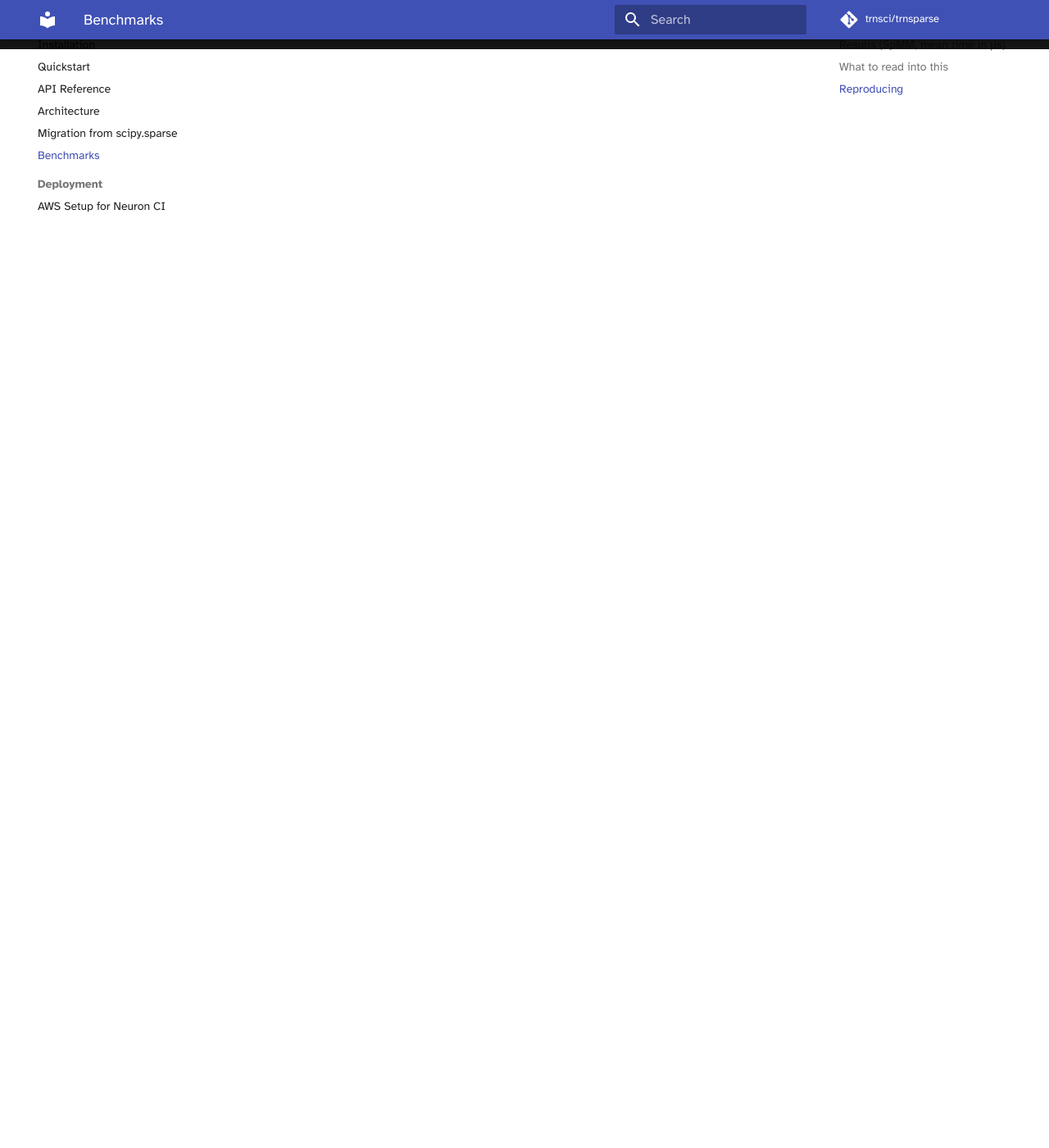
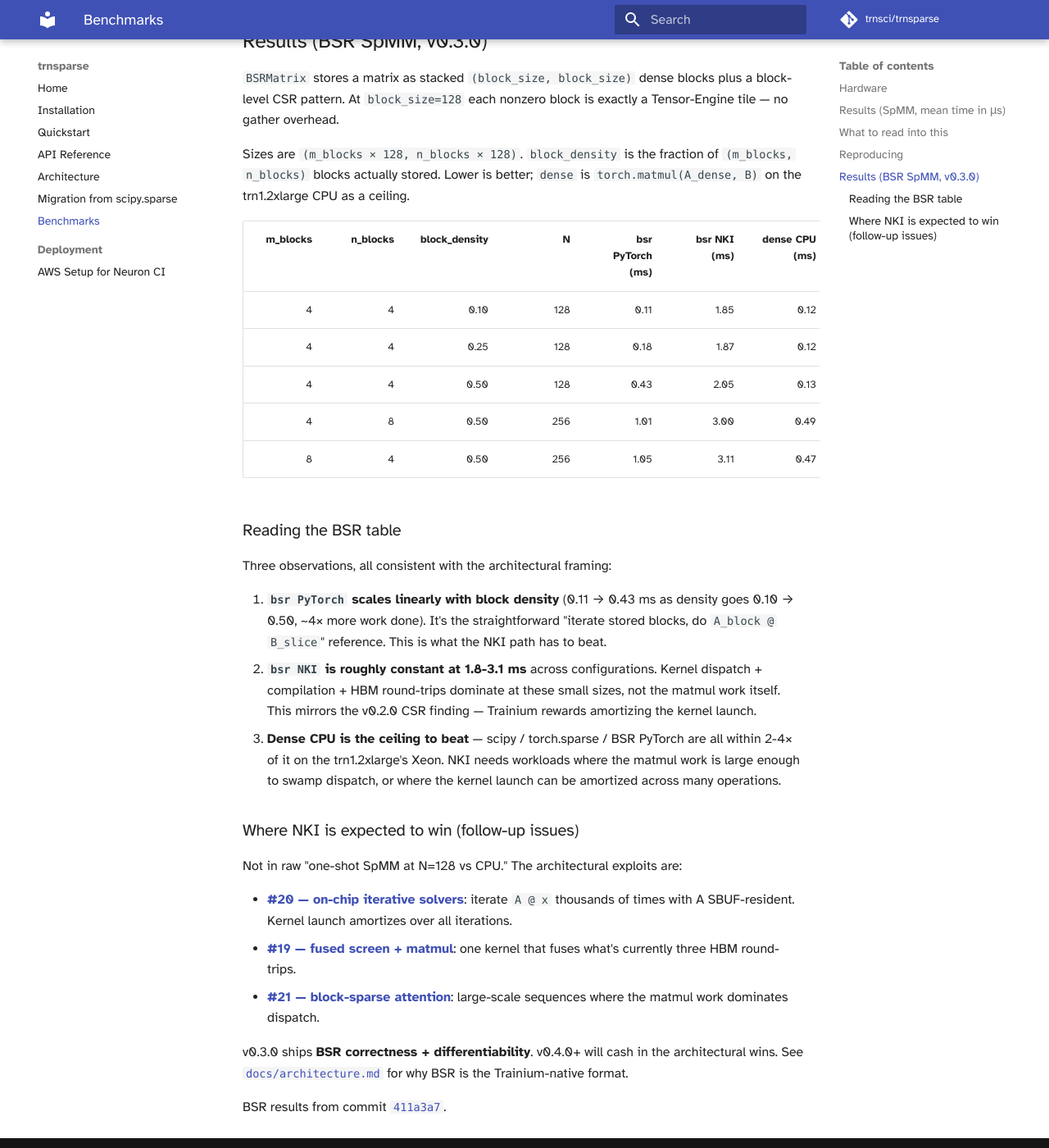
Before and after one commit to trnsci/trnsparse, an MkDocs documentation site: the page built from docs/benchmarks.md, in a window 1280 px wide and 1400 px high, scrolled down 2148 px. Shown: the whole window at 82% size. Built offline with MkDocs 1.6.1 and Material for MkDocs 9.7.7, drawn with Linux system fonts in a browser that asks for light colours; some web fonts are replaced; comment, search, counter and statistics services are not loaded.

Commit message:
release: 0.3.0 — BSR is the Trainium-native sparse format
Headline feature: `BSRMatrix` + `bsr_spmm` with an NKI kernel that does
one `nc_matmul` per stored 128×128 block. Zero gather overhead — each
block is already a Tensor-Engine tile.

Architectural thesis documented in docs/architecture.md lede: Trainium's
natural "unit of sparse work" is the 128×128 block, not the individual
nonzero. BSR is the format that hands the systolic array exactly what
it wants.

BSR ships with:
- 9/9 CPU tests (format roundtrips + SpMM parity)
- 7/7 hardware tests on trn1.2xlarge including torch.autograd.gradcheck
  (suite's second differentiable NKI kernel, after v0.2.0 CSR)
- benchmarks/bench_bsr_spmm.py (54 data points)
- docs/benchmarks.md populated with honest numbers: at v0.3.0 sizes, NKI
  dispatch overhead dominates matmul work — the architectural wins
  (SBUF-resident iterative #20, fused screen+matmul #19, block-sparse
  attention #21) live in follow-up issues.

Also in v0.3.0:
- sparse_add no longer materializes N×N dense intermediate (#8).
- density_screen test coverage (#10).
- Issue #15 (row-bucketing CSR) reframed as backlog — BSR supersedes it.

Closes #8, #9, #10, #12, #18.
Files #19, #20, #21 for follow-up architectural work.

Reframing motivated by user guidance: "think through the architecture
available here. To go deep thinking about how it could be exploited
rather than simply mapping existing techniques. This is ultimately
more about that than straight benchmarks." Saved durably in memory.

````diff
--- a/docs/architecture.md
+++ b/docs/architecture.md
@@ -1,4 +1,34 @@
 # Architecture
+
+## Why BSR is Trainium-native
+
+Trainium's Tensor Engine is a 128×128 systolic array. `nisa.nc_matmul`
+moves a 128-partition stationary tile against a moving operand of up to
+128 × 512, all on-chip. The natural "unit of sparse work" on this
+architecture is therefore not a single nonzero — it's a 128×128 block.
+
+**BSR (block-sparse row)** at `block_size=128` stores a matrix as a list
+of these blocks plus a block-level CSR pattern. Every stored block is
+already in the shape the systolic array wants: one `nc_matmul` per block,
+no gather step, no padding-within-tile waste. The architectural match is
+exact.
+
+Contrast with CSR, which stores individual nonzero elements. The v0.2.0
+NKI path for CSR materializes the matrix into a dense `(M, K)` tile
+before the matmul (see the [SpMM path](#v020-csr-spmm-path) below) —
+necessary for correctness, but it pays the full `M × K` cost whether the
+matrix is sparse or not. BSR skips this because blocks are already dense.
+
+**Consequence for the library's shape:** CSR remains the construction and
+interop format (scipy compatibility, PyTorch's `torch.sparse_csr_tensor`
+interop). BSR is the compute format for the NKI path. For matrices with
+real block structure — Fock/ERI tensors after Schwarz screening, FEM
+stiffness matrices, graph adjacencies, block-sparse attention masks —
+BSR is strictly preferred. For truly unstructured sparse (random CSR),
+the PyTorch fallback is already within 2× of scipy; NKI adds nothing.
+
+See [Benchmarks](benchmarks.md) for numbers that validate this framing.
+
 
 ```
 trnsparse/
@@ -36,7 +66,7 @@
 
 `nki/dispatch.py` exposes `HAS_NKI`, `set_backend("auto"|"pytorch"|"nki")`, `get_backend()`, and the NKI entry points. In v0.2.0, `spmm` routes through `_use_nki()` and calls `_spmm_dense_kernel` on the Tensor Engine. `spmv`, `spmv_symmetric`, and screening still run the PyTorch path (single-column NKI matmul doesn't pay off).
 
-### v0.2.0 SpMM path
+### v0.2.0 CSR SpMM path
 
 Forward — `_SpMMFunction.forward`:
 
--- a/docs/benchmarks.md
+++ b/docs/benchmarks.md
@@ -71,3 +71,60 @@
 Results above were generated at commit
 [`cee2e34`](https://github.com/trnsci/trnsparse/commit/cee2e34) on
 `trn1.2xlarge`.
+
+## Results (BSR SpMM, v0.3.0)
+
+`BSRMatrix` stores a matrix as stacked `(block_size, block_size)` dense
+blocks plus a block-level CSR pattern. At `block_size=128` each nonzero
+block is exactly a Tensor-Engine tile — no gather overhead.
+
+Sizes are `(m_blocks × 128, n_blocks × 128)`. `block_density` is the
+fraction of `(m_blocks, n_blocks)` blocks actually stored. Lower is
+better; `dense` is `torch.matmul(A_dense, B)` on the trn1.2xlarge CPU
+as a ceiling.
+
+| m_blocks | n_blocks | block_density | N | bsr PyTorch (ms) | bsr NKI (ms) | dense CPU (ms) |
+|---:|---:|---:|---:|---:|---:|---:|
+| 4 | 4 | 0.10 | 128 | 0.11 | 1.85 | 0.12 |
+| 4 | 4 | 0.25 | 128 | 0.18 | 1.87 | 0.12 |
+| 4 | 4 | 0.50 | 128 | 0.43 | 2.05 | 0.13 |
+| 4 | 8 | 0.50 | 256 | 1.01 | 3.00 | 0.49 |
+| 8 | 4 | 0.50 | 256 | 1.05 | 3.11 | 0.47 |
+
+### Reading the BSR table
+
+Three observations, all consistent with the architectural framing:
+
+1. **`bsr PyTorch` scales linearly with block density** (0.11 → 0.43 ms
+   as density goes 0.10 → 0.50, ~4× more work done). It's the
+   straightforward "iterate stored blocks, do `A_block @ B_slice`"
+   reference. This is what the NKI path has to beat.
+2. **`bsr NKI` is roughly constant at 1.8-3.1 ms** across configurations.
+   Kernel dispatch + compilation + HBM round-trips dominate at these
+   small sizes, not the matmul work itself. This mirrors the v0.2.0 CSR
+   finding — Trainium rewards amortizing the kernel launch.
+3. **Dense CPU is the ceiling to beat** — scipy / torch.sparse / BSR
+   PyTorch are all within 2-4× of it on the trn1.2xlarge's Xeon. NKI
+   needs workloads where the matmul work is large enough to swamp
+   dispatch, or where the kernel launch can be amortized across many
+   operations.
+
+### Where NKI is expected to win (follow-up issues)
+
+Not in raw "one-shot SpMM at N=128 vs CPU." The architectural exploits are:
+
+- **[#20 — on-chip iterative solvers](https://github.com/trnsci/trnsparse/issues/20)**:
+  iterate `A @ x` thousands of times with A SBUF-resident. Kernel launch
+  amortizes over all iterations.
+- **[#19 — fused screen + matmul](https://github.com/trnsci/trnsparse/issues/19)**:
+  one kernel that fuses what's currently three HBM round-trips.
+- **[#21 — block-sparse attention](https://github.com/trnsci/trnsparse/issues/21)**:
+  large-scale sequences where the matmul work dominates dispatch.
+
+v0.3.0 ships **BSR correctness + differentiability**. v0.4.0+ will cash
+in the architectural wins. See
+[`docs/architecture.md`](architecture.md) for why BSR is the
+Trainium-native format.
+
+BSR results from commit
+[`411a3a7`](https://github.com/trnsci/trnsparse/commit/411a3a7).
--- a/pyproject.toml
+++ b/pyproject.toml
@@ -4,7 +4,7 @@
 
 [project]
 name = "trnsparse"
-version = "0.2.0"
+version = "0.3.0"
 description = "Sparse matrix operations for AWS Trainium via NKI"
 readme = "README.md"
 license = "Apache-2.0"
--- a/trnsparse/__init__.py
+++ b/trnsparse/__init__.py
@@ -5,7 +5,7 @@
 sparse scientific computing. Part of the trnsci scientific computing suite.
 """
 
-__version__ = "0.2.0"
+__version__ = "0.3.0"
 
 from .formats import CSRMatrix, COOMatrix, BSRMatrix, from_dense, from_scipy, eye_sparse
 from .ops import (spmv, spmm, spmv_symmetric, bsr_spmm, sparse_add,
````
Also changed, not shown: CHANGELOG.md (+53 -0 lines).
